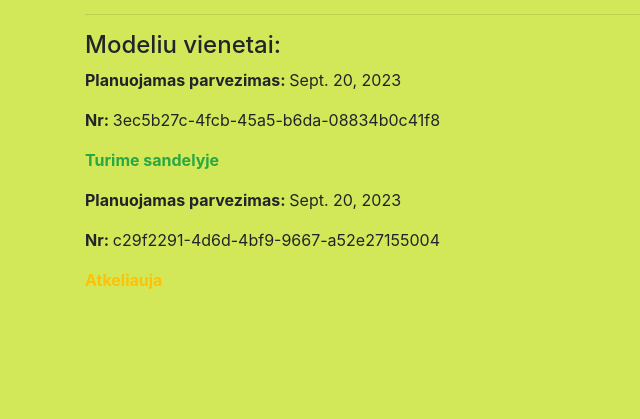
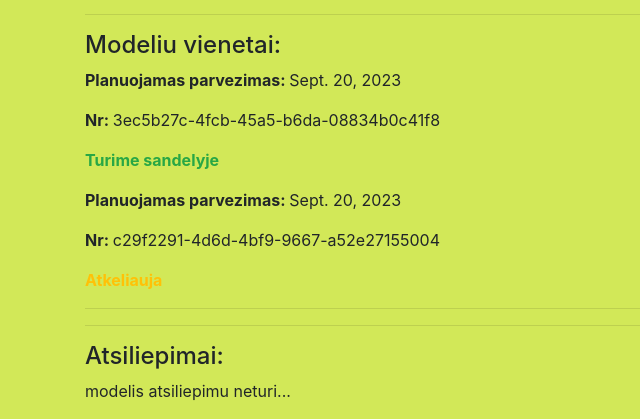
Before and after one commit to jarockis77/penktasprojektas, a Django app: page /motociklai/modeliai/23 in a window 1280 px wide. Shown: the part 1222-1641 px from the top of the page, without its empty margins (0-640 px from the left). Before the commit the page ends 1511 px from the top, so only its background shows below. Run offline with Django 4.2, Linux system fonts and the light colour scheme; data comes from the database, SQL or seed files in the repository; both versions use the stored data as it was after the commit; some libraries are stand-ins or nearby versions.

Commit message:
viskas veikia, prijungti atsiliepimai + forms

```diff
--- /dev/null
+++ b/motociklai/forms.py
@@ -0,0 +1,12 @@
+from .models import ModelisReview
+from django import forms
+
+
+class ModelisReviewForm(forms.ModelForm):
+    class Meta:
+        model = ModelisReview
+        fields = ('content', 'modelis', 'reviewer')
+        whidgets = {
+            'modelis': forms.HiddenInput(),
+            'reviewer': forms.HiddenInput()
+        }
--- a/motociklai/models.py
+++ b/motociklai/models.py
@@ -92,3 +92,13 @@ class ModelisInstance(models.Model):
     def __str__(self):
         #return f"{self.id} -- {self.modelis.modelis} -- {self.modelis.gamintojas}"
         return f"{self.id}"
+
+class ModelisReview(models.Model):
+    content = models.TextField('Atsiliepimas', max_length=2000)
+    date_created = models.DateTimeField(auto_now_add=True)
+    modelis = models.ForeignKey(Modelis, on_delete=models.CASCADE, related_name='modelisreview_set', blank=True)
+    reviewer = models.ForeignKey(User, on_delete=models.SET_NULL, null=True, blank=True)
+
+
+    def __str__(self):
+        return self.content
--- a/motociklai/templates/base.html
+++ b/motociklai/templates/base.html
@@ -87,7 +87,7 @@
                 <li class="nav-item"><a class="nav-link" href="{% url 'mano-uzsakymai' %}">Mano uzsakymai</a></li>
                 <li class="nav-item"><a class="nav-link" href="{% url 'logout' %}">Atsijungti</a></li>
                 {% else %}
-                <li class="nav-item"><a class="nav-link" href="{% url 'login' %}?next={{ request.path }}">Prisijungti</a></li>
+                <li class="nav-item"><a class="nav-link" href="{% url 'login' %}">Prisijungti</a></li>
                 <li class="nav-item"><a class="nav-link" href="{% url 'register-url' %}">Registruotis</a></li>
                 {% endif %}
 
--- a/motociklai/templates/mano-uzsakymai.html
+++ b/motociklai/templates/mano-uzsakymai.html
@@ -8,13 +8,9 @@
         <li>{{ modelis_o.modelis }}  --  <strong>{{ modelis_o.modelis.gamintojas }}</strong></li>
     {% endfor%}
 
-            <li class="{% if modelis_o.is_overdue %}text-danger{% endif %}">
-            <a href="{% url 'book-one' bookinst_o.book.id %}">
-             {{ bookinst_o.id }} {{ bookinst_o.book }} {{ bookinst_o.book.author }} </a>
-            {{ bookinst_o.due_back }}
-        </li>
 
 
+    </li>
 
 </ul>
 {% else %}
--- a/motociklai/templates/modelis_detail.html
+++ b/motociklai/templates/modelis_detail.html
@@ -25,4 +25,28 @@
 {% else %}
     <p>Kolkas tokio modelio neturime... </p>
 {% endif %}
+<hr/>
+{% if user.is_authenticated %}
+<div class="fieldWrapper">
+    <h4>Palikite atsiliepima:</h4>
+    <form action="", method="post">
+        {% csrf_token %}
+        {{ form.content }}
+        <input type="submit" value="Issaugoti">
+    </form>
+</div>
+{% endif %}
+
+<hr/>
+<h4>Atsiliepimai: </h4>
+    {% if modelis.modelisreview_set.all %}
+        {% for review_o in modelis.modelisreview_set.all %}
+            <hr/>
+            <p>{{ review_o.reviewer }} - {{ review_o.date_created }}</p>
+            <p>{{ review_o.content }}</p>
+        {% endfor %}
+    {% else %}
+        <p>modelis atsiliepimu neturi...</p>
+    {% endif %}
+
 {% endblock %}
--- a/motociklai/urls.py
+++ b/motociklai/urls.py
@@ -10,5 +10,5 @@ urlpatterns = [
     path('modeliai/<int:pk>', views.ModelisDetailView.as_view(), name='modelis-vienas-url'),
     path('search/', views.search, name='search-url'),
     path('mano_uzsakymai', views.UzsakymaiByUserListView.as_view(), name='mano-uzsakymai'),
-    path('register/', views.register, name='register-url'),
+    path('register/', views.register, name='register-url')
 ]
--- a/motociklai/views.py
+++ b/motociklai/views.py
@@ -1,4 +1,4 @@
-from django.shortcuts import render, get_object_or_404, redirect
+from django.shortcuts import render, get_object_or_404, redirect, reverse
 # from django.http import HttpResponse
 from django.views import generic
 from django.db.models import Q
@@ -9,7 +9,7 @@ from django.contrib.auth.mixins import LoginRequiredMixin
 from django.contrib.auth.models import User
 from django.views.decorators.csrf import csrf_protect
 from django.contrib import messages
-
+from .forms import ModelisReviewForm
 
 # Create your views here.
 
@@ -62,10 +62,32 @@ class ModelisListView(generic.ListView):
     paginate_by = 3
 
 
-class ModelisDetailView(generic.DetailView):
+class ModelisDetailView(generic.edit.FormMixin, generic.DetailView):
     model = Modelis
     context_object_name = 'modelis'
     template_name = 'modelis_detail.html'
+    form_class = ModelisReviewForm
+
+    def get_success_url(self):
+        return reverse('modelis-vienas-url', kwargs={'pk': self.object.id})
+
+    def post(self, request, *args, **kwargs):
+        self.object = self.get_object()
+        form = self.get_form()
+        if form.is_valid():
+            return self.form_valid(form)
+        else:
+            return self.form_invalid(form)
+
+    def form_valid(self, form):
+        form.instance.modelis = self.object
+        form.instance.reviewer = self.request.user
+        form.save()
+        return super().form_valid(form)
+
+
+
+
 
 
 def search(request):
```
Also changed, not shown: motociklai/admin.py (+7 -1 lines), db.sqlite3.
